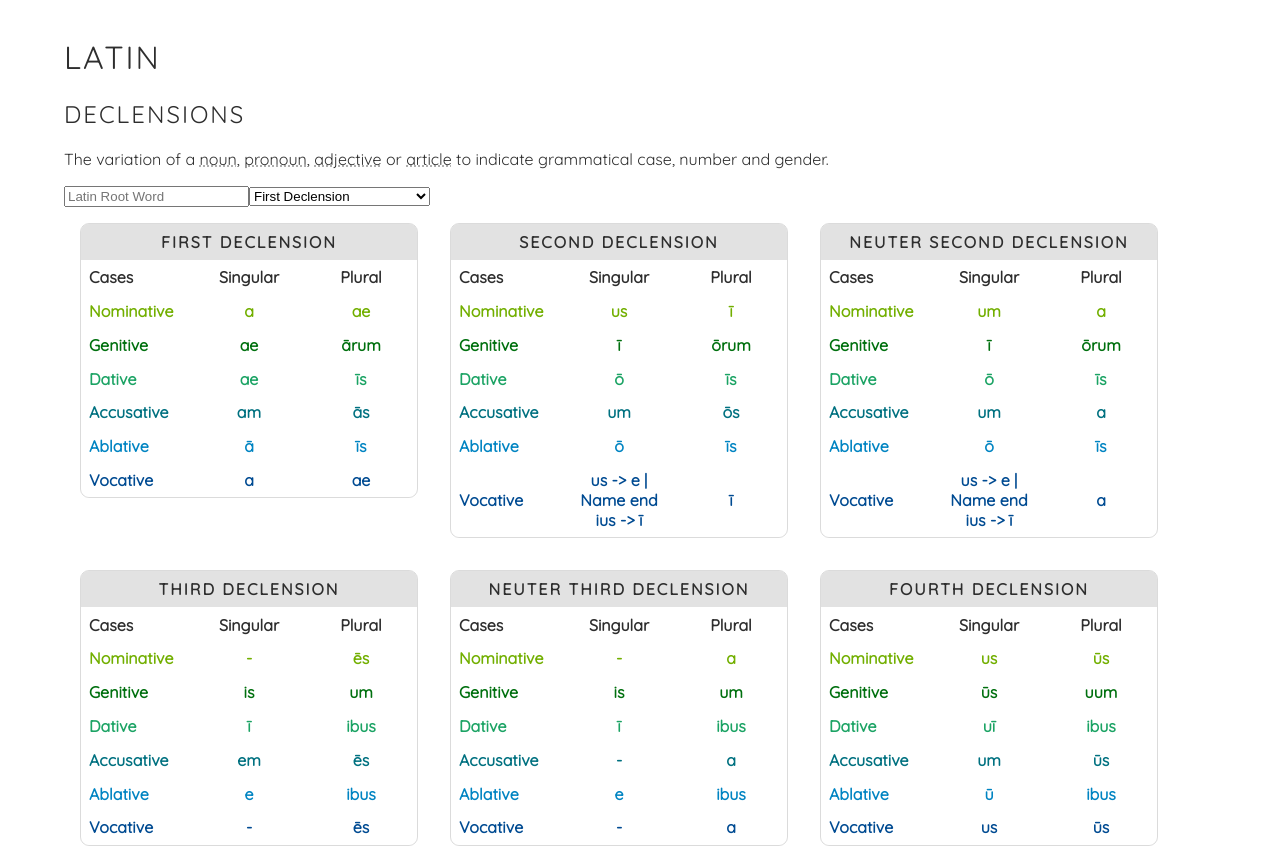
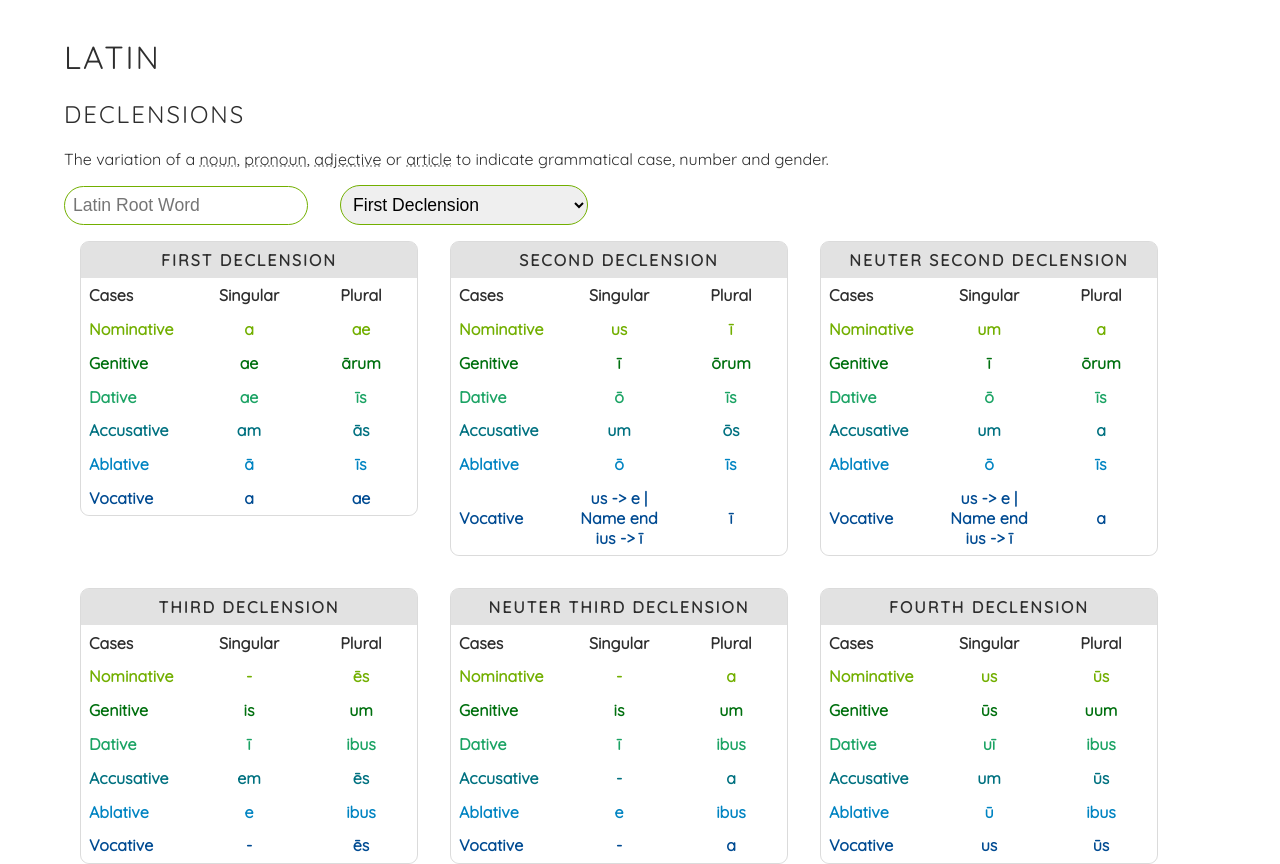
Before and after one commit to blinkous/latin, a React (Create React App) app: page / in a window 1280 px wide. Shown: the top 864 px of the page. Built offline with nearby package versions, Linux system fonts and the light colour scheme.

Commit message:
separated decliner into its own component, added styles

```diff
--- a/src/App.js
+++ b/src/App.js
@@ -1,51 +1,12 @@
-import React, { useState } from "react";
+import React from "react";
 import "./styles/App.css";
 import DeclensionTable from "./components/DeclensionTable";
+import { Decliner } from "./components/Decliner";
 import declensions from "../src/js/declensions";
 
 const App = () => {
-  const [showDeclined, setShowDeclined] = useState(false);
-  const [root, setRoot] = useState("");
-  const [currDeclension, setCurrDeclension] = useState("first_declension");
-
   const allDeclensions = declensions.declensions;
   const cases = declensions.cases;
-  const declensionOptions = [
-    "First",
-    "Second",
-    "Neuter Second",
-    "Third",
-    "Third",
-    "Neuter Third",
-    "Fourth",
-    "Neuter Fourth",
-    "Fifth",
-  ];
-
-  const handleRootChange = (e) => {
-    const val = e.target.value;
-    console.log(val);
-    if (val !== null) {
-      setShowDeclined(true);
-      setRoot(val);
-    }
-  };
-  const handleDecChange = (e) => {
-    const decl = `${e.target.value}_declension`;
-    setCurrDeclension(decl);
-  };
-
-  const buildDeclinedTables = (root, declension) => {
-    return (
-      <DeclensionTable
-        declension={allDeclensions[declension]}
-        declensionName={declension}
-        cases={cases}
-        root={root}
-        classes="decliner"
-      ></DeclensionTable>
-    );
-  };
 
   return (
     <div id="home">
@@ -98,31 +59,7 @@ const App = () => {
             to indicate grammatical case, number and gender.
           </p>
         </header>
-        <div className="decliner">
-          <form>
-            <input
-              type="text"
-              name="root_word"
-              onChange={handleRootChange}
-              placeholder="Latin Root Word"
-            />
-            <select
-              name="declension_select"
-              id="declension_select"
-              onChange={handleDecChange}
-            >
-              {declensionOptions.map((el, index) => (
-                <option
-                  value={el.toLowerCase().replace(/\s/g, "_")}
-                  key={index}
-                >
-                  {el} Declension
-                </option>
-              ))}
-            </select>
-          </form>
-          {showDeclined && buildDeclinedTables(root, currDeclension)}
-        </div>
+        <Decliner></Decliner>
         {Object.entries(allDeclensions).map(([key, value], index) => (
           <DeclensionTable
             declension={value}
--- /dev/null
+++ b/src/components/Decliner.js
@@ -0,0 +1,72 @@
+import React, { useState } from "react";
+import DeclensionTable from "./DeclensionTable";
+import declensions from "../js/declensions";
+import "../styles/Decliner.css";
+
+export const Decliner = () => {
+  const [showDeclined, setShowDeclined] = useState(false);
+  const [root, setRoot] = useState("");
+  const [currDeclension, setCurrDeclension] = useState("first_declension");
+
+  const allDeclensions = declensions.declensions;
+  const cases = declensions.cases;
+  const declensionOptions = [
+    "First",
+    "Second",
+    "Neuter Second",
+    "Third",
+    "Neuter Third",
+    "Fourth",
+    "Neuter Fourth",
+    "Fifth",
+  ];
+
+  const handleRootChange = (e) => {
+    const val = e.target.value;
+    console.log(val);
+    if (val !== "") {
+      setShowDeclined(true);
+      setRoot(val);
+    }
+  };
+  const handleDecChange = (e) => {
+    const decl = `${e.target.value}_declension`;
+    setCurrDeclension(decl);
+  };
+
+  const buildDeclinedTables = (root, declension) => (
+    <DeclensionTable
+      declension={allDeclensions[declension]}
+      declensionName={declension}
+      cases={cases}
+      root={root}
+      classes="decliner"
+    ></DeclensionTable>
+  );
+
+  return (
+    <div className="decliner">
+      <form className="decliner-form">
+        <input
+          type="text"
+          name="root_word"
+          className="decliner-root-word"
+          onChange={handleRootChange}
+          placeholder="Latin Root Word"
+        />
+        <select
+          name="declension_select"
+          className="decliner-declension-select"
+          onChange={handleDecChange}
+        >
+          {declensionOptions.map((el, index) => (
+            <option value={el.toLowerCase().replace(/\s/g, "_")} key={index}>
+              {el} Declension
+            </option>
+          ))}
+        </select>
+      </form>
+      {showDeclined && buildDeclinedTables(root, currDeclension)}
+    </div>
+  );
+};
--- a/src/js/declensions.js
+++ b/src/js/declensions.js
@@ -73,6 +73,7 @@ export default {
         singular: "ō",
         plural: "īs",
       },
+      /* Fix this in declining */
       vocative: {
         singular: "us -> e | Name end ius -> ī",
         plural: "ī",
@@ -99,6 +100,7 @@ export default {
         singular: "ō",
         plural: "īs",
       },
+      /* Fix this in declining */
       vocative: {
         singular: "us -> e | Name end ius -> ī",
         plural: "a",
--- /dev/null
+++ b/src/styles/Decliner.css
@@ -0,0 +1,14 @@
+.decliner-root-word,
+.decliner-declension-select {
+  border: 1px solid var(--accent-1);
+  border-radius: 2rem;
+  padding: 0.5rem;
+  font-size: 110%;
+}
+.decliner-root-word:focus,
+.decliner-declension-select:focus {
+  outline: none;
+}
+.decliner-declension-select {
+  margin-left: 2rem;
+}
```
